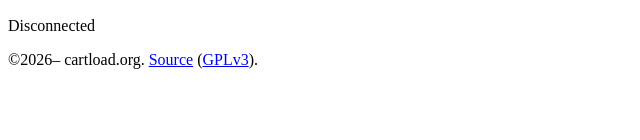
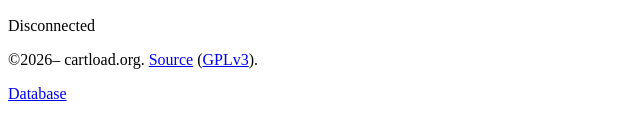
Before and after one commit to sfiera/cartload, a website with bundled scripts: page src/index.html in a window 1280 px wide. Shown: the part 320-460 px from the top of the page, 0-640 px from the left. Built offline with nearby package versions, Linux system fonts and the light colour scheme.

Commit message:
Add link to /db/ to main page footer

```diff
--- a/src/index.html
+++ b/src/index.html
@@ -43,8 +43,8 @@
       </section>
     </main>
     <footer>
-      ©2026– cartload.org.
-      <a href="http://github.com/sfiera/cartload">Source</a> (<a href="https://github.com/sfiera/cartload/blob/main/LICENSE">GPLv3</a>).
+      <p>©2026– cartload.org. <a href="http://github.com/sfiera/cartload">Source</a> (<a href="https://github.com/sfiera/cartload/blob/main/LICENSE">GPLv3</a>).</p>
+      <p><a href="/db/">Database</a></p>
     </footer>
   </body>
 </html>
```
